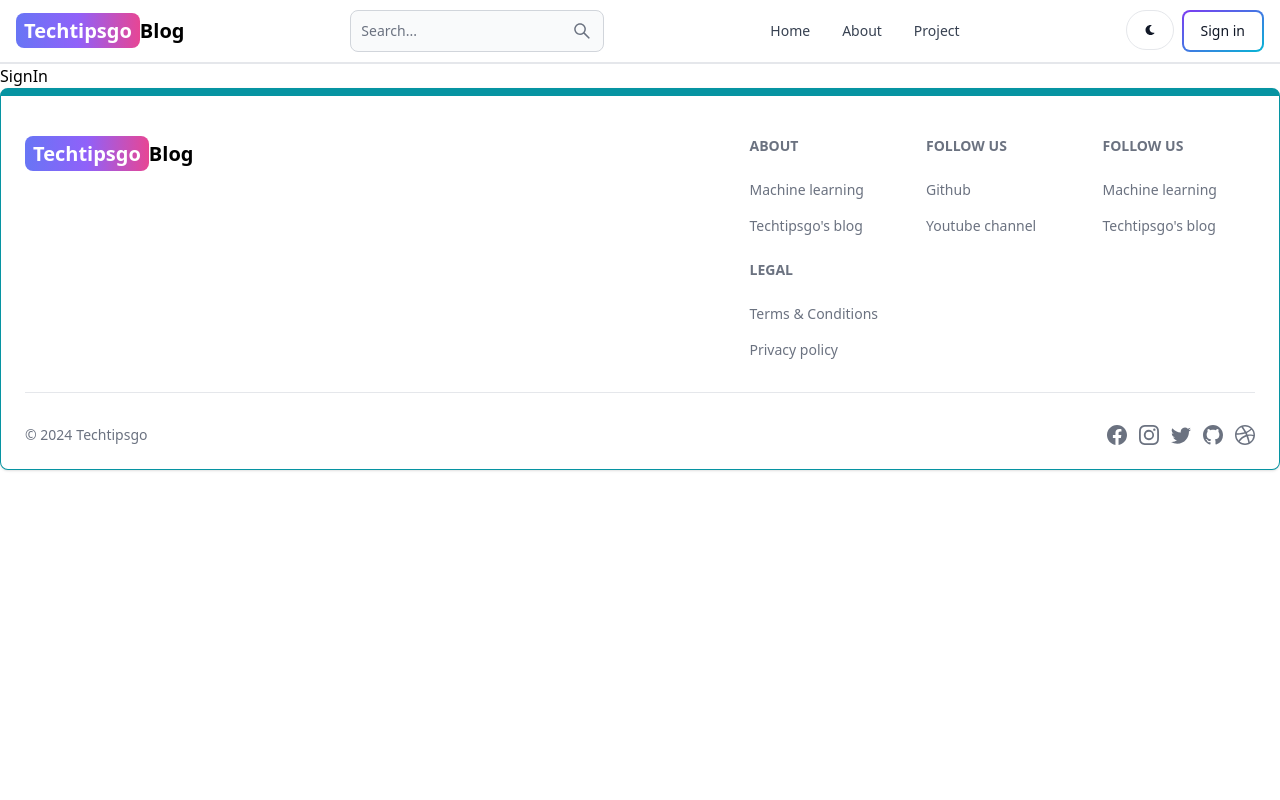
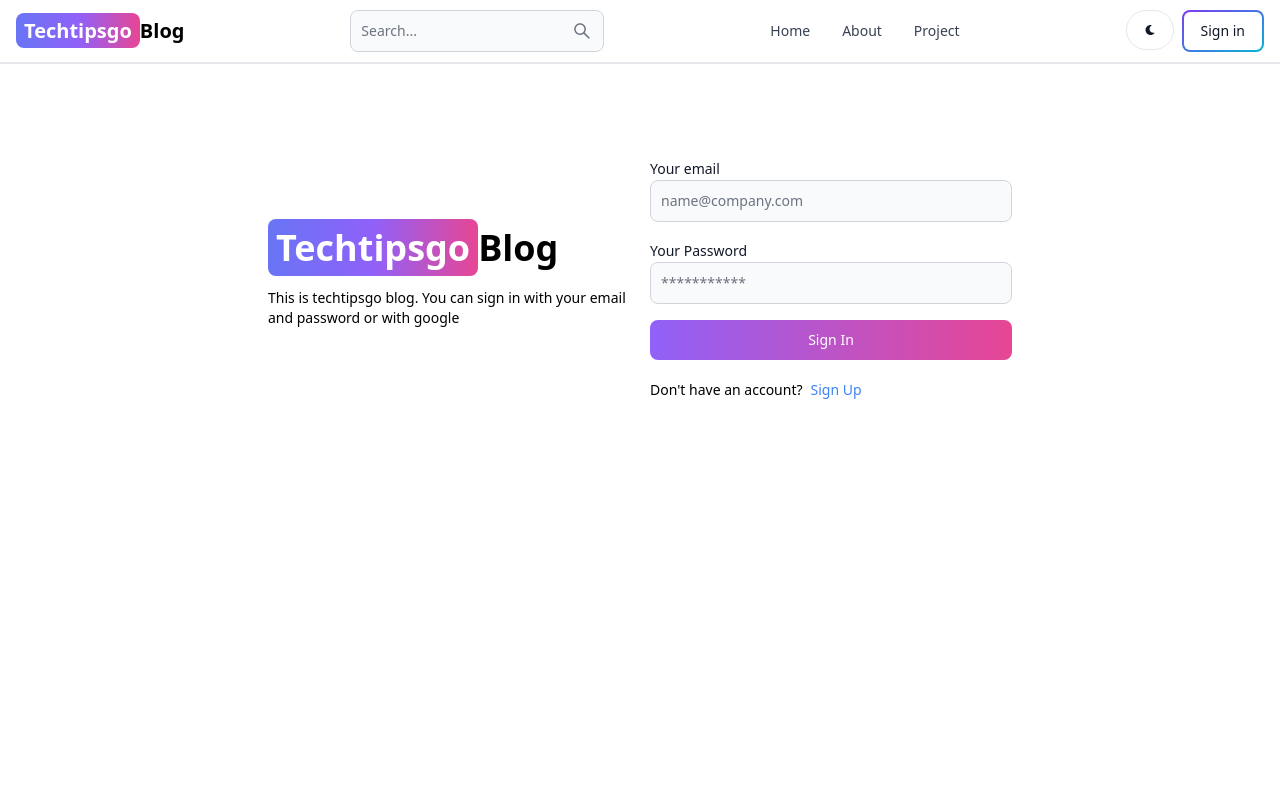
Before and after one commit to LiktoChan123456/mern-stack, a React (Vite) app in the folder client/: page /sign-in in a window 1280 px wide. Shown: the top 800 px of the page. Built offline with nearby package versions, Linux system fonts and the light colour scheme.

Commit message:
complete signin page functionality

```diff
--- a/client/src/pages/SignIn.jsx
+++ b/client/src/pages/SignIn.jsx
@@ -1,9 +1,100 @@
-import React from 'react'
+import { Alert, Button, Label, Spinner, TextInput } from 'flowbite-react'
+import React, { useState } from 'react'
+import { Link, useNavigate } from 'react-router-dom'
 
 export default function SignIn() {
+  const [formData, setFormData] = useState({});
+  const [errorMessages, setErrorMessages] = useState(null);
+  const [loading, setLoading] = useState(false);
+  const navigate = useNavigate();
+  const handleChange = (e) => {
+    setFormData({...formData, [e.target.id]: e.target.value.trim()})
+  };
+  const handleSubmit = async (e) => {
+    e.preventDefault();
+    if (!formData.email || !formData.password){
+      return setErrorMessages("Please fill out the form")
+    }
+    try{
+      setLoading(true);
+      setErrorMessages(null)
+      const res = await fetch('/api/auth/signin', {
+        method: "POST",
+        headers: { 'Content-type': "application/json" },
+        body: JSON.stringify(formData)
+      });
+      const data = await res.json();
+      if (data.success ===false){
+        return setErrorMessages(data.message)
+      }
+      setLoading(false)
+      if (res.ok ===true){
+        navigate('/')
+      }
+    } catch (error){
+      setErrorMessages(error.message)
+      setLoading(false)
+    }
+  }
+
   return (
-    <div>
-      SignIn
+    <div className='min-h-screen mt-20'>
+      <div className="flex p-3 max-w-3xl mx-auto flex-col md:flex-row md:items-center gap-5">
+        {/* left side */}
+        <div className='flex-1'>
+        <Link to="/" className="font-bold dark:text-white text-4xl">
+            <span className="px-2 py-1 bg-gradient-to-r from-indigo-500 via-purple-500 to-pink-500 rounded-lg text-white">Techtipsgo</span>
+            Blog
+        </Link>
+        <p className='text-sm mt-5'>This is techtipsgo blog. You can sign in with your email and password or with google</p>
+        </div>
+        {/* right side */}
+        <div className='flex-1'>
+          <form className='flex flex-col gap-4' onSubmit={handleSubmit}>
+            <div className=''>
+              <Label value="Your email"></Label>
+              <TextInput
+                type="email"
+                placeholder="name@company.com"
+                id="email"
+                onChange={handleChange}
+              ></TextInput>
+            </div>
+            <div className=''>
+              <Label value="Your Password"></Label>
+              <TextInput
+                type="password"
+                placeholder="***********"
+                id="password"
+                onChange={handleChange}
+              ></TextInput>
+            </div>
+            <Button gradientDuoTone="purpleToPink" type="submit" disabled={loading}>
+              {
+                loading ? (
+                  <Spinner size='sm'>
+                    <span className='pl-3'>Loading...</span>
+                  </Spinner>
+
+                ) : 'Sign In'
+              }
+            </Button>
+          </form>
+          <div className="flex gap-2 text-sm mt-5">
+            <span>Don't have an account?</span>
+            <Link to="/sign-up" className="text-blue-500">Sign Up</Link>
+          </div>
+          {
+            errorMessages && (
+              <Alert className='mt-5' color='failure'>
+                {errorMessages}
+              </Alert>
+            )
+          }
+        </div>
+      </div>
+
     </div>
+
   )
 }
```
